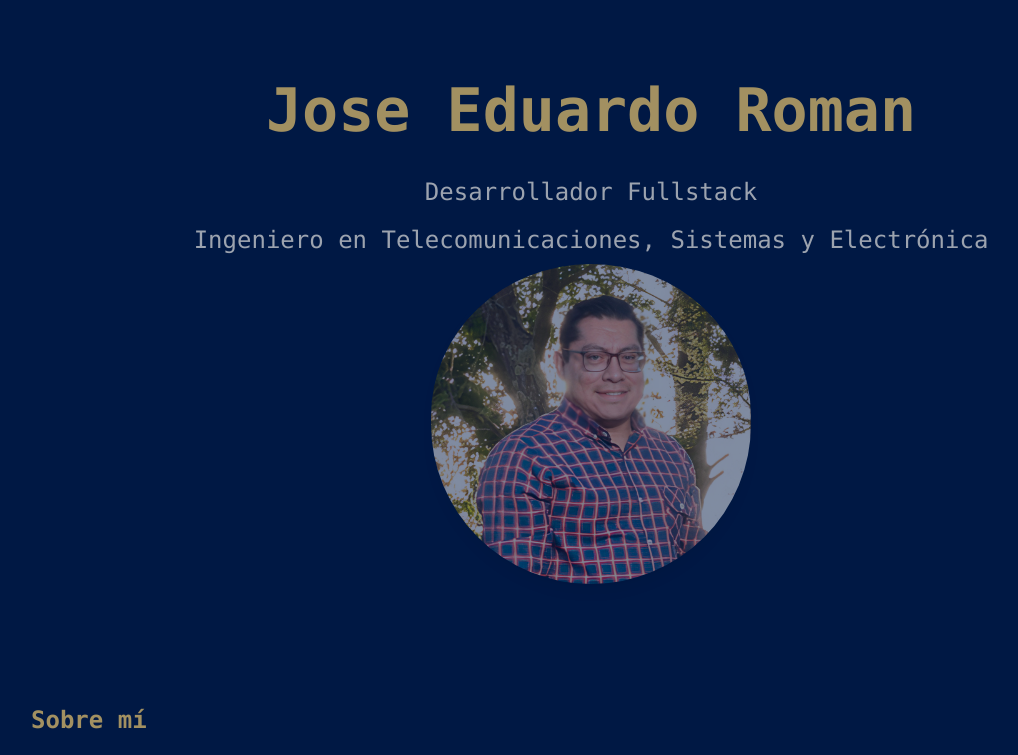
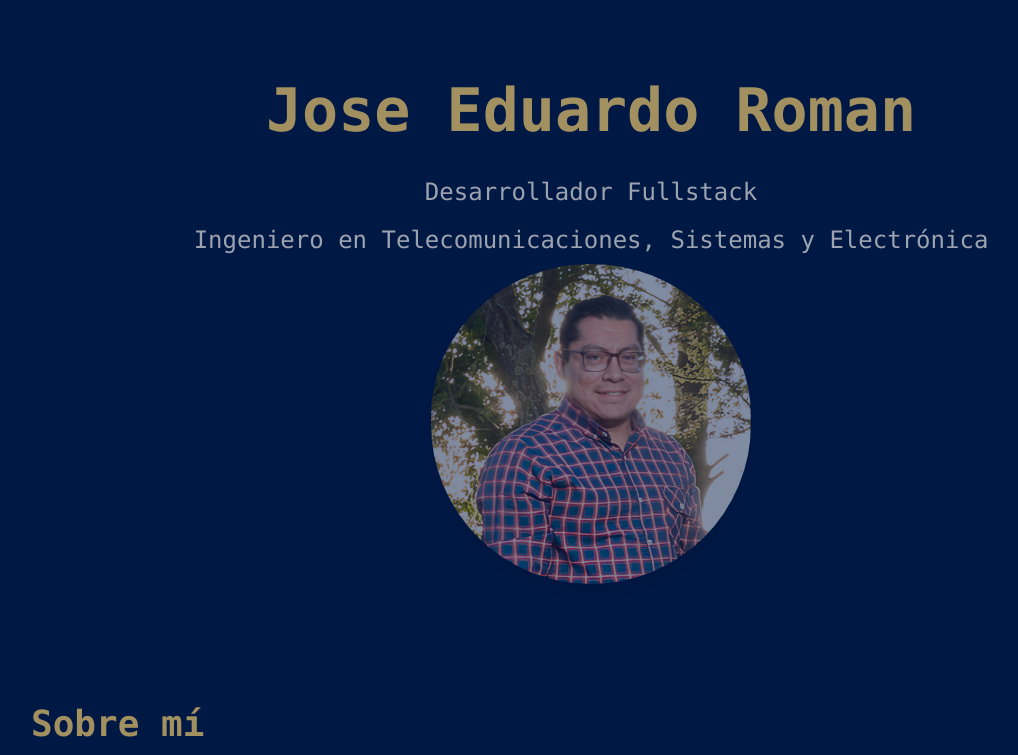
Before and after one commit to jeromanp/my-portfolio, a Next.js app: page / in a window 1280 px wide. Shown: the top 755 px of the page, without its empty margins (49-1067 px from the left). Built offline with nearby package versions, Linux system fonts and the light colour scheme.

Commit message:
change size text

```diff
--- a/src/components/AboutMe.jsx
+++ b/src/components/AboutMe.jsx
@@ -4,7 +4,7 @@ export default function AboutMe() {
   return (
     <div className="w-full max-w-screen-xl items-center justify-between font-mono text-sm bg-custom-azul mx-auto">
       <div className="p-5 sm:p-5 md:p-10 lg:p-20 xl:p-20">
-        <h1 className="text-2xl sm:text-3x1 md:text-4x1 lg:text-4x1 font-bold mb-4 text-custom-oro_2">Sobre mí</h1>
+        <h1 className="text-2xl sm:text-3xl md:text-4xl lg:text-4xl font-bold mb-4 text-custom-oro_2">Sobre mí</h1>
         <div className="text-xs md:text-lg lg:text-xl">
           <p className="mb-2  text-gray-400 text-justify">{aboutMe.intro}</p>
           <p className="mb-2  text-gray-400 text-justify ">{aboutMe.estudio}</p>
```
